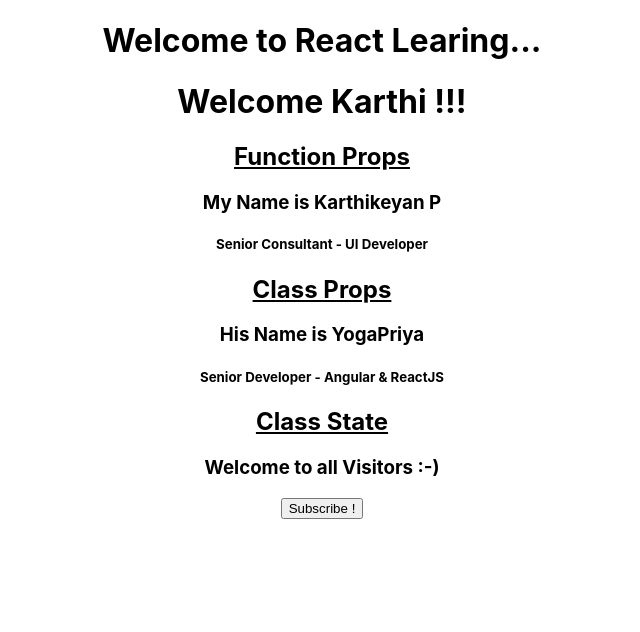
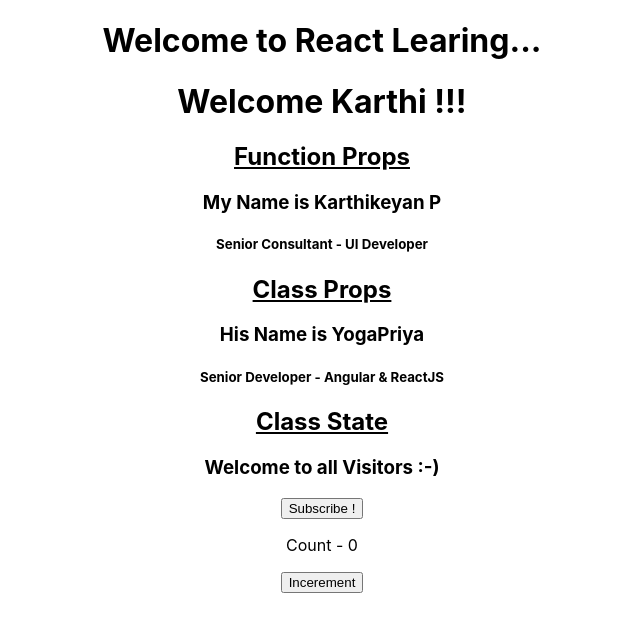
Before and after one commit to KKeyan24/reactJSLearing, a React (Create React App) app: page / in a window 1280 px wide. Shown: the top 632 px of the page, without its empty margins (318-958 px from the left). Built offline with nearby package versions, Linux system fonts and the light colour scheme.

Commit message:
RJS:- SetState

```diff
--- a/src/App.js
+++ b/src/App.js
@@ -5,6 +5,7 @@
 import KKNProps from './Props&State/PropsFunction';
 import KKNPropsClass from './Props&State/PropsClass';
 import KKNStateClass from './Props&State/StateClass';
+import Counter from './Props&State/Setstare';
 
 function App() {
   return (
@@ -18,6 +19,7 @@
         <div>Senior Developer - Angular & ReactJS</div>
       </KKNPropsClass>
       <KKNStateClass></KKNStateClass>
+      <Counter/>
     </div>
   );
 }
--- /dev/null
+++ b/src/Props&State/Setstare.js
@@ -0,0 +1,26 @@
+import React, { Component } from 'react'
+
+export class Counter extends Component {
+    constructor(props) {
+        super(props);
+        this.state = {
+           count: 0
+        }
+    }
+    increment() {
+        this.setState({
+            count: this.state.count + 1
+        })
+    }
+
+    render() {
+    return (
+      <div>
+        <p>Count - {this.state.count}</p>
+        <button onClick={()=> this.increment()}>Incerement</button>
+      </div>
+    )
+  }
+}
+
+export default Counter
```
